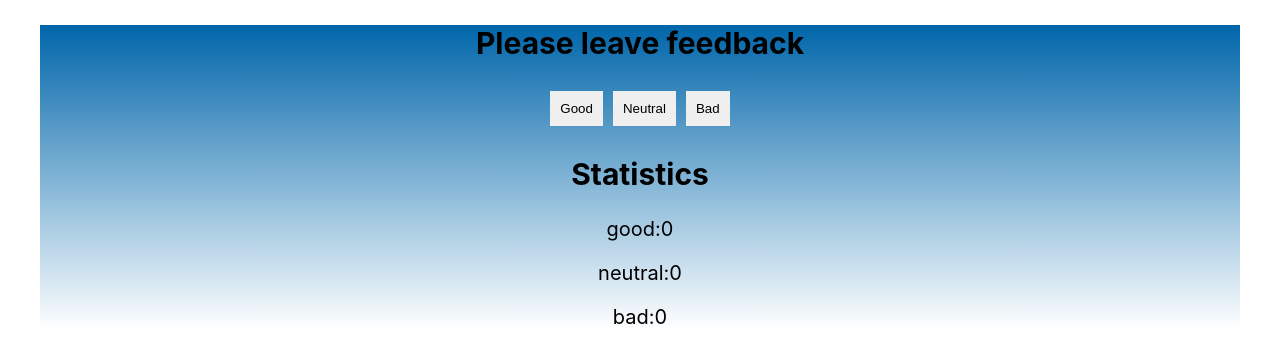
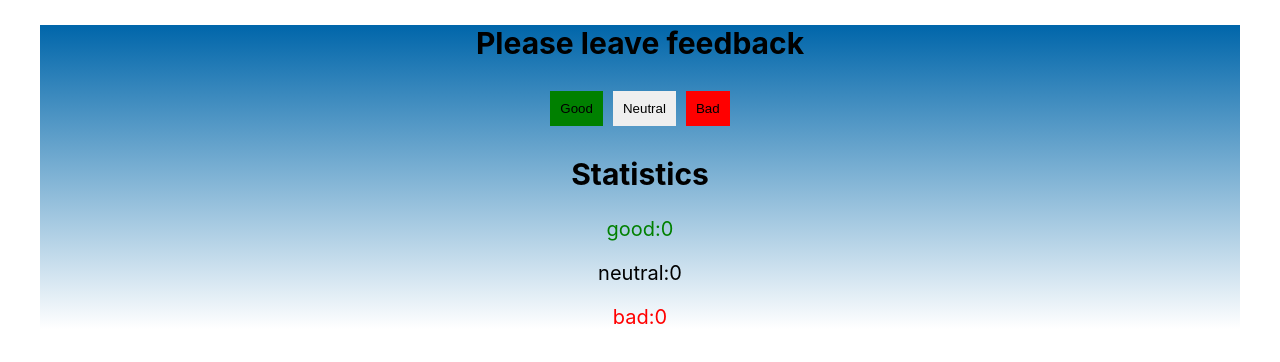
Before and after one commit to PaHomeAtHome/goit-react-hw-02-feedback, a React (Create React App) app: page / in a window 1280 px wide. Shown: the top 362 px of the page. Built offline with nearby package versions, Linux system fonts and the light colour scheme.

Commit message:
colors added

```diff
--- a/src/components/Vidget/Vidget.js
+++ b/src/components/Vidget/Vidget.js
@@ -1,5 +1,5 @@
 import { Component } from "react";
-import { Button, Title, VidgetSection, Text } from './VidgetStyles'
+import { Button, Title, VidgetSection, Text, GreenButton, RedButton, GreenText, RedText } from './VidgetStyles'
 
 class Vidget extends Component {
     state = {
@@ -8,20 +8,23 @@ class Vidget extends Component {
         bad: 0
     }
 
-    handleIncrement = (event) => {
-        this.setState(prevState => ({ [event.target.name]: prevState[event.target.name] + 1, }))
+    handleIncrement = (e) => {
+        this.setState(prevState => ({ [e.target.name]: prevState[e.target.name] + 1, }))
     };
 
     render() {
+        const { good, neutral, bad } = this.state;
+
         return <VidgetSection>
+
             <Title>Please leave feedback</Title>
-            <Button name='good' onClick={(event) => this.handleIncrement(event)}>Good</Button>
-            <Button name='neutral' onClick={(event) => this.handleIncrement(event)}>Neutral</Button>
-            <Button name='bad' onClick={(event) => this.handleIncrement(event)}>Bad</Button>
+            <GreenButton name='good' onClick={(e) => this.handleIncrement(e)}>Good</GreenButton>
+            <Button name='neutral' onClick={(e) => this.handleIncrement(e)}>Neutral</Button>
+            <RedButton name='bad' onClick={(e) => this.handleIncrement(e)}>Bad</RedButton>
             <Title>Statistics</Title>
-            <Text>good:{this.state.good}</Text>
-            <Text>neutral:{this.state.neutral}</Text>
-            <Text>bad:{this.state.bad}</Text>
+            <GreenText>good:{good}</GreenText>
+            <Text>neutral:{neutral}</Text>
+            <RedText>bad:{bad}</RedText>
 
         </VidgetSection>;
     }
--- a/src/components/Vidget/VidgetStyles.js
+++ b/src/components/Vidget/VidgetStyles.js
@@ -12,5 +12,17 @@ margin: 5px;
 padding: 10px;
 cursor: pointer;`
 
+export const RedButton = styled(Button)`
+background-color: red;`
+
+export const GreenButton = styled(Button)`
+background-color: green;`
+
 export const Text = styled.p`
 font-size: 20px;`
+
+export const GreenText = styled(Text)`
+color: green;`
+
+export const RedText = styled(Text)`
+color: red;`
```
